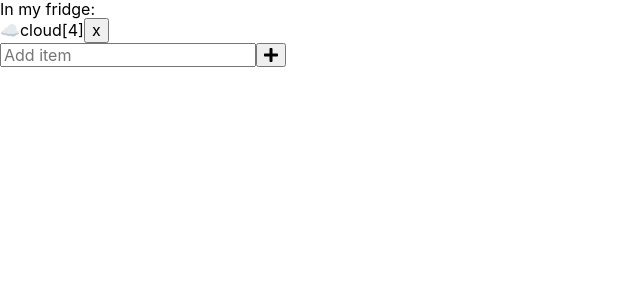
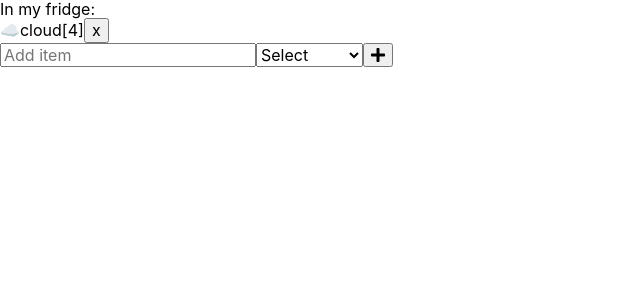
Before and after one commit to crushoftheyear/in-my-fridge, a React (Create React App) app: page / in a window 1280 px wide. Shown: the top 300 px of the page, without its empty margins (0-640 px from the left). Built offline with nearby package versions, Linux system fonts and the light colour scheme.

Commit message:
Added Select component & mounted in AddItem

```diff
--- a/src/components/AddItem.js
+++ b/src/components/AddItem.js
@@ -3,6 +3,7 @@ import { useDispatch } from 'react-redux'
 import { FontAwesomeIcon } from '@fortawesome/react-fontawesome'
 import { faPlus } from '@fortawesome/free-solid-svg-icons'
 import styled from 'styled-components/macro'
+import { SelectInput } from './SelectInput'
 
 import { fridge } from 'reducers/fridge'
 
@@ -11,6 +12,9 @@ const AddContainer = styled.form``
 export const AddItem = () => {
   const dispatch = useDispatch()
   const [inputValue, setInputValue] = useState('')
+  const [category, setCategory] = useState('')
+
+  const categories = ['Cheese', 'Drinks', 'Protein', 'Sauces', 'Sweets', 'Vegetables', 'Other']
 
   const submitHandler = (e) => {
     e.preventDefault()
@@ -34,6 +38,14 @@ export const AddItem = () => {
         aria-label="Type an item"
         required />
 
+      <SelectInput
+        label=""
+        id="selectCategory"
+        options={categories}
+        state={category}
+        setState={setCategory}
+      />
+
       <button className="add-btn" type="submit" aria-label="Click to add item">
         <FontAwesomeIcon icon={faPlus} />
       </button>
--- /dev/null
+++ b/src/components/SelectInput.js
@@ -0,0 +1,26 @@
+import React from 'react'
+
+export const SelectInput = ({ label, id, options, state, setState }) => {
+
+  return (
+    <>
+      <label htmlFor={id}>{label}</label>
+
+      <select
+        onChange={event => setState(event.target.value)}
+        id={id}
+        value={state}
+        required
+      >
+        <option value="" disabled>Select</option> {/* First item in list */}
+
+        {/* Render select options from options (props) */}
+        {options.map(option => (
+          < option key={option} value={option} > {option}</option>
+        ))}
+
+      </select>
+
+    </>
+  )
+}
```
